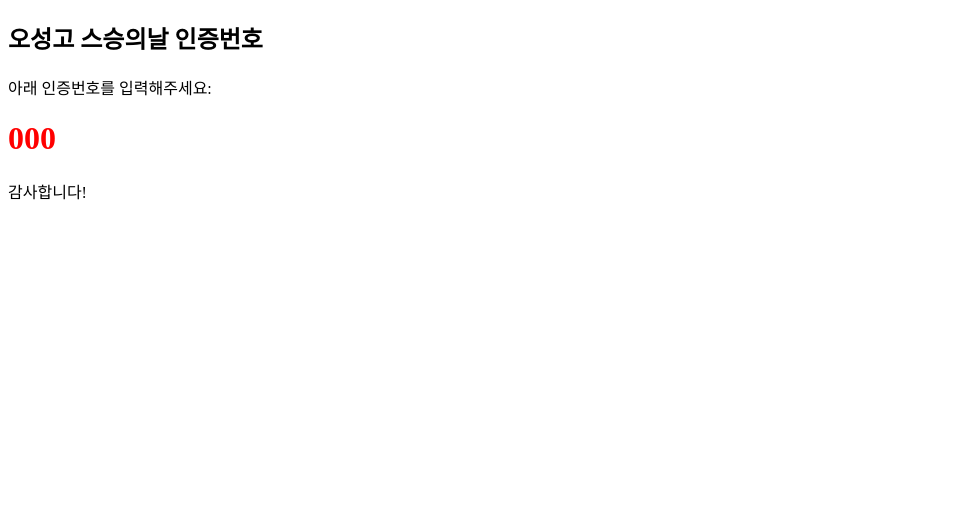
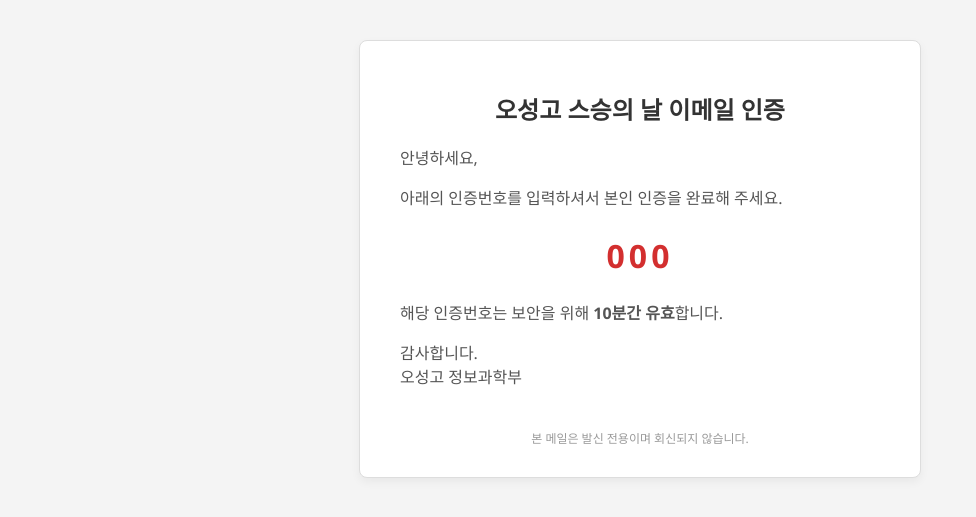
Before and after one commit to sebizt/ohsung_carnation, a Flask app: template templates/mail.html in a window 1280 px wide. Shown: the top 517 px of the page, without its empty margins (0-976 px from the left). Run offline with Flask 3, Linux system fonts and the light colour scheme; the template is opened without the code that fills it: most values are stand-ins (such as "Sample title", 1, 10 or a date in 2020); some libraries are stand-ins or nearby versions.

Commit message:
Update mail.html

```diff
--- a/templates/mail.html
+++ b/templates/mail.html
@@ -2,12 +2,59 @@
 <html lang="ko">
 <head>
   <meta charset="UTF-8">
-  <title>인증번호</title>
+  <title>이메일 인증번호 안내</title>
+  <style>
+    body {
+      font-family: 'Segoe UI', 'Apple SD Gothic Neo', sans-serif;
+      background-color: #f4f4f4;
+      margin: 0;
+      padding: 0;
+    }
+    .container {
+      max-width: 480px;
+      margin: 40px auto;
+      background-color: #ffffff;
+      border: 1px solid #ddd;
+      border-radius: 8px;
+      box-shadow: 0 4px 10px rgba(0, 0, 0, 0.05);
+      padding: 30px 40px;
+    }
+    h2 {
+      color: #333333;
+      text-align: center;
+    }
+    p {
+      font-size: 16px;
+      color: #555555;
+      line-height: 1.5;
+    }
+    .code {
+      text-align: center;
+      font-size: 32px;
+      font-weight: bold;
+      color: #d32f2f;
+      margin: 24px 0;
+      letter-spacing: 4px;
+    }
+    .footer {
+      margin-top: 40px;
+      font-size: 12px;
+      text-align: center;
+      color: #999999;
+    }
+  </style>
 </head>
 <body>
-  <h2>오성고 스승의날 인증번호</h2>
-  <p>아래 인증번호를 입력해주세요:</p>
-  <h1 style="color: red;">{{ code }}</h1>
-  <p>감사합니다!</p>
+  <div class="container">
+    <h2>오성고 스승의 날 이메일 인증</h2>
+    <p>안녕하세요,</p>
+    <p>아래의 인증번호를 입력하셔서 본인 인증을 완료해 주세요.</p>
+    <div class="code">{{ code }}</div>
+    <p>해당 인증번호는 보안을 위해 <strong>10분간 유효</strong>합니다.</p>
+    <p>감사합니다.<br>오성고 정보과학부</p>
+    <div class="footer">
+      본 메일은 발신 전용이며 회신되지 않습니다.
+    </div>
+  </div>
 </body>
 </html>
```
